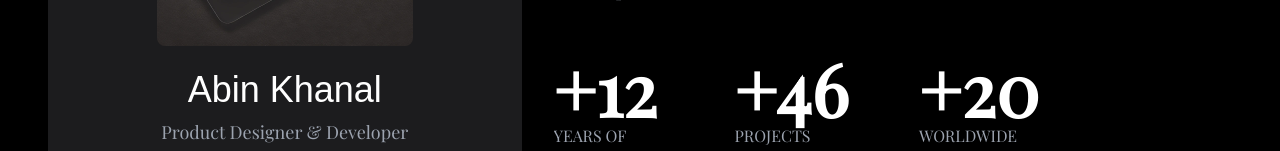
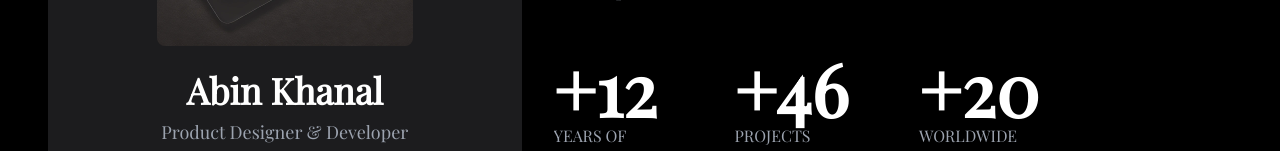
Before and after one commit to abeenkhanal/Abin-Khanal, a Next.js app: page / in a window 1280 px wide. Shown: the part 436-587 px from the top of the page. Built offline with nearby package versions, Linux system fonts and the light colour scheme; a web font is replaced by a local one.

Commit message:
name font

```diff
--- a/src/Component/Profile/Profile.jsx
+++ b/src/Component/Profile/Profile.jsx
@@ -18,7 +18,7 @@ const Profile = () => {
       />
 
       {/* Name */}
-      <h2 className={`text-2xl sm:text-3xl ${newe.className} md:text-4xl font-bold mt-6 text-center text-white`}>
+      <h2 className={`text-2xl sm:text-3xl md:text-4xl font-bold mt-6 text-center text-white`}>
         Abin Khanal
       </h2>
       <p className="text-center text-gray-400 text-sm sm:text-base md:text-lg mt-2">
```
